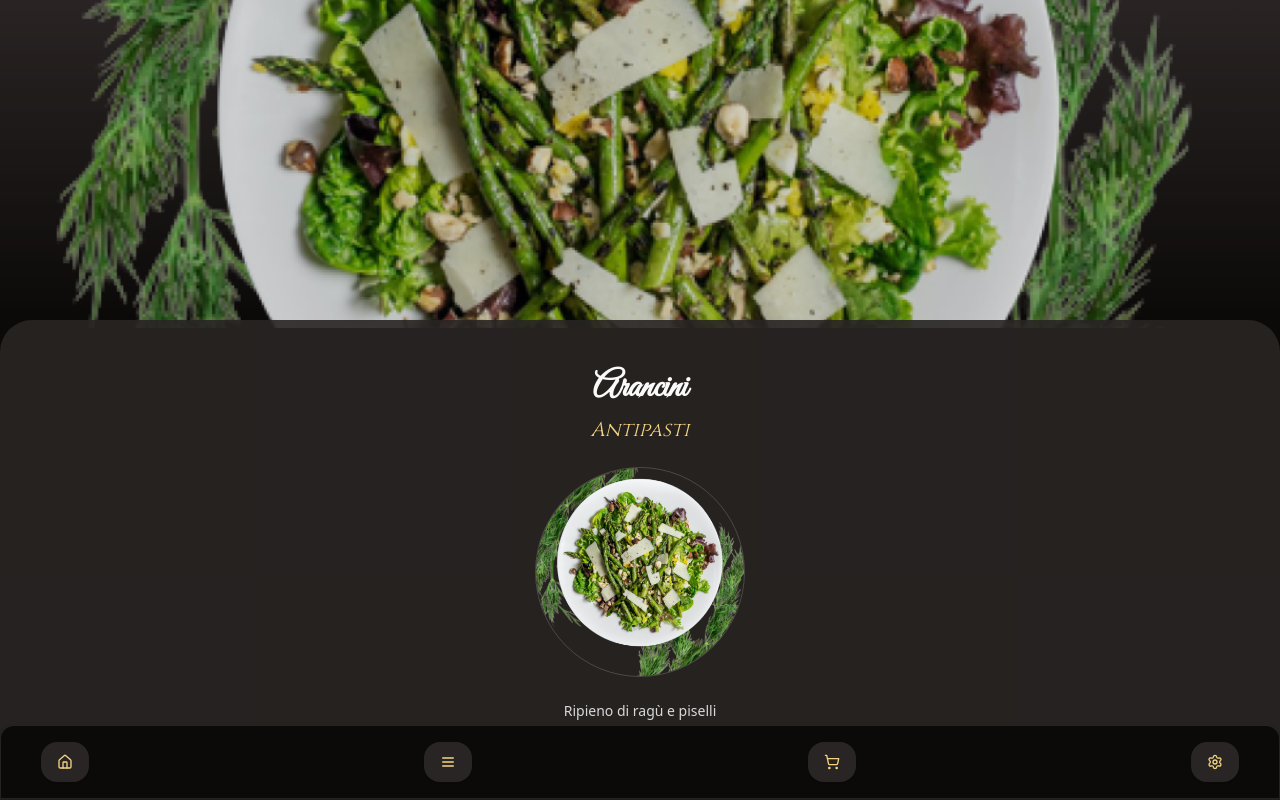
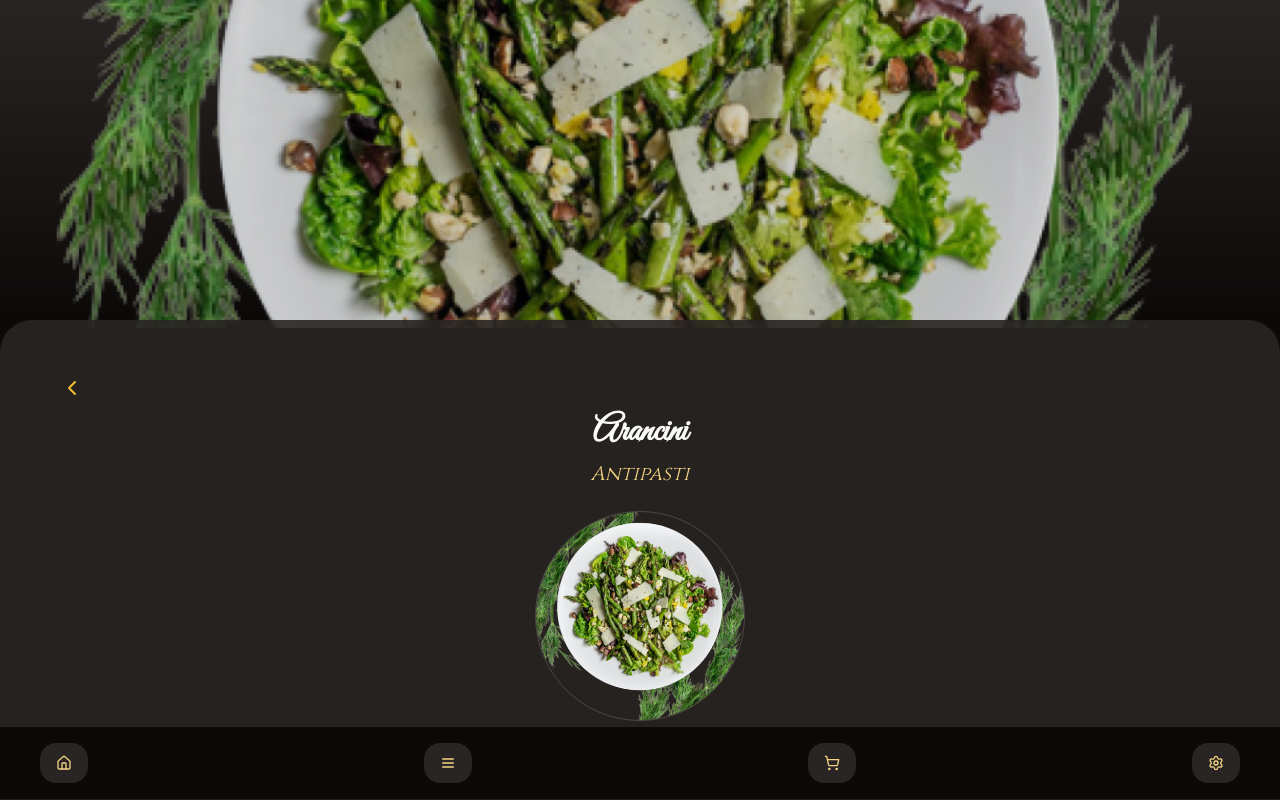
Before and after one commit to RosarioDiBartolo/400-Gradi, a React (Vite) app: page /products/Antipasti/Arancini in a window 1280 px wide. Shown: the top 800 px of the page. Built offline with nearby package versions, Linux system fonts and the light colour scheme; a web font is replaced by a local one.

Commit message:
add back button in products, fix colors and ui in footer adn general

```diff
--- /dev/null
+++ b/src/components/dynamic-border.tsx
@@ -0,0 +1,13 @@
+import { motion, useScroll, useTransform } from 'motion/react'
+import React from 'react'
+
+function DynamicBorder() {
+
+  const {scrollY} = useScroll()
+  const opacity = useTransform(scrollY, [0, 300],[0, 1] )
+  return (
+    <motion.hr className='' style={{opacity}} />
+  )
+}
+
+export default DynamicBorder
--- a/src/components/footer.tsx
+++ b/src/components/footer.tsx
@@ -12,7 +12,7 @@ function Footer() {
       animate={{ y: 0, opacity: 1 }}
       transition={{ type: "spring", stiffness: 120 }}
     >
-      <Card className="p-4 bg-background text-background rounded-b-none  ">
+      <Card className="p-4 bg-background text-background border-b-0 border-x-0 rounded-none  ">
         <CardContent>
           <motion.nav layout>
             <motion.ul layout className="flex justify-between">
--- a/src/pages/cart.tsx
+++ b/src/pages/cart.tsx
@@ -1,3 +1,4 @@
+import DynamicBorder from "@/components/dynamic-border";
 import { Badge } from "@/components/ui/badge";
 import { Button } from "@/components/ui/button";
 import { Card, CardContent, CardFooter, CardHeader, CardTitle } from "@/components/ui/card";
@@ -36,7 +37,9 @@ function Cart() {
 
   return (
     <>
-      <header className=" bg-background sticky top-0 backdrop-blur-md z-50 text-foreground p-5 flex items-center gap-5">
+      <header className=" bg-background sticky top-0 backdrop-blur-md z-50 text-foreground   ">
+        <div className="flex items-center gap-5 p-5">
+
         <ChevronLeft
           onClick={() => navigate(-1)}
           size={28}
@@ -46,6 +49,9 @@ function Cart() {
         <h1 className=" text-2xl flex items-center gap-3">
           <ShoppingCart /> Carrello{" "}
         </h1>
+
+        </div>
+        <DynamicBorder />
       </header>
       <main className=" flex-1 bg-background   p-5">
         <Card className="text-center rounded-3xl border-0">
--- a/src/pages/product.tsx
+++ b/src/pages/product.tsx
@@ -1,12 +1,15 @@
 import { Badge } from "@/components/ui/badge";
 import { Button } from "@/components/ui/button";
 import { getCategory } from "@/lib/menu";
-import { ShoppingCart, Star } from "lucide-react";
+import { ChevronDown, ChevronLeft, ShoppingCart, Star } from "lucide-react";
 import { motion, useScroll, useTransform } from "motion/react";
 import { Link, useParams } from "react-router-dom";
 
 function Product() {
-  const { category: categoryName, name: productName } = useParams<{ category: string; name: string }>();
+  const { category: categoryName, name: productName } = useParams<{
+    category: string;
+    name: string;
+  }>();
   const { scrollY } = useScroll();
 
   // Motion transforms
@@ -14,12 +17,16 @@ function Product() {
   const brightness = useTransform(scrollY, [-300, 300], [1.5, 0.2]);
   const filter = useTransform(brightness, (b) => `brightness(${b})`);
 
-  if (!categoryName || !productName) return <p className="text-center mt-10">Prodotto non trovato.</p>;
+  if (!categoryName || !productName)
+    return <p className="text-center mt-10">Prodotto non trovato.</p>;
 
   const category = getCategory(categoryName);
-  const product = category?.items.find((p) => p.name.toLowerCase() === productName.toLowerCase());
+  const product = category?.items.find(
+    (p) => p.name.toLowerCase() === productName.toLowerCase()
+  );
 
-  if (!product) return <p className="text-center mt-10">Prodotto non disponibile.</p>;
+  if (!product)
+    return <p className="text-center mt-10">Prodotto non disponibile.</p>;
 
   return (
     <main className="bg-background flex-1 relative">
@@ -37,11 +44,24 @@ function Product() {
       {/* Product details */}
       <div className="bg-secondary/90 text-center p-8 md:p-12 rounded-t-4xl relative">
         <header className="  space-y-2">
-          <h1 className="text-4xl font-great-vibes font-extrabold">{product.name}</h1>
-          <h2 className="italic text-xl text-secondary-foreground font-cinzel">{category?.name}</h2>
+          <Button variant={"link"} asChild>
+            <Link className=" !block" to={"/menu"}>
+              <ChevronLeft className=" size-6" />
+            </Link>
+          </Button>
+          <h1 className="text-4xl font-great-vibes font-extrabold">
+            {product.name}
+          </h1>
+          <h2 className="italic text-xl text-secondary-foreground font-cinzel">
+            {category?.name}
+          </h2>
         </header>
 
-        <img src={product.thumbnail} alt={product.name} className="h-52 mx-auto my-6 aspect-square object-cover outline rounded-full " />
+        <img
+          src={product.thumbnail}
+          alt={product.name}
+          className="h-52 mx-auto my-6 aspect-square object-cover outline rounded-full "
+        />
 
         <p className="text-muted-foreground font-light text-sm leading-relaxed max-w-prose mx-auto">
           {product.description}
@@ -50,7 +70,9 @@ function Product() {
         <section className="mt-10 space-y-8">
           {/* Ingredients */}
           <div>
-            <h3 className="text-2xl text-primary font-semibold mb-4">Ingredienti</h3>
+            <h3 className="text-2xl text-primary font-semibold mb-4">
+              Ingredienti
+            </h3>
             <div className="flex flex-wrap justify-center gap-2">
               {product.ingredients.map((item, index) => (
                 <Badge key={index} className="font-bold" variant="default">
@@ -62,10 +84,16 @@ function Product() {
 
           {/* Actions */}
           <div className="space-y-4">
-            <Button variant="outline" className="w-full flex items-center justify-center gap-2">
+            <Button
+              variant="outline"
+              className="w-full flex items-center justify-center gap-2"
+            >
               Aggiungi recensione <Star className="fill-primary text-primary" />
             </Button>
-            <Button asChild className="w-full flex items-center justify-center gap-2">
+            <Button
+              asChild
+              className="w-full flex items-center justify-center gap-2"
+            >
               <Link to="/cart">
                 Aggiungi al carrello <ShoppingCart />
               </Link>
```
Also changed, not shown: src/components/header.tsx (+1 -6 lines).
